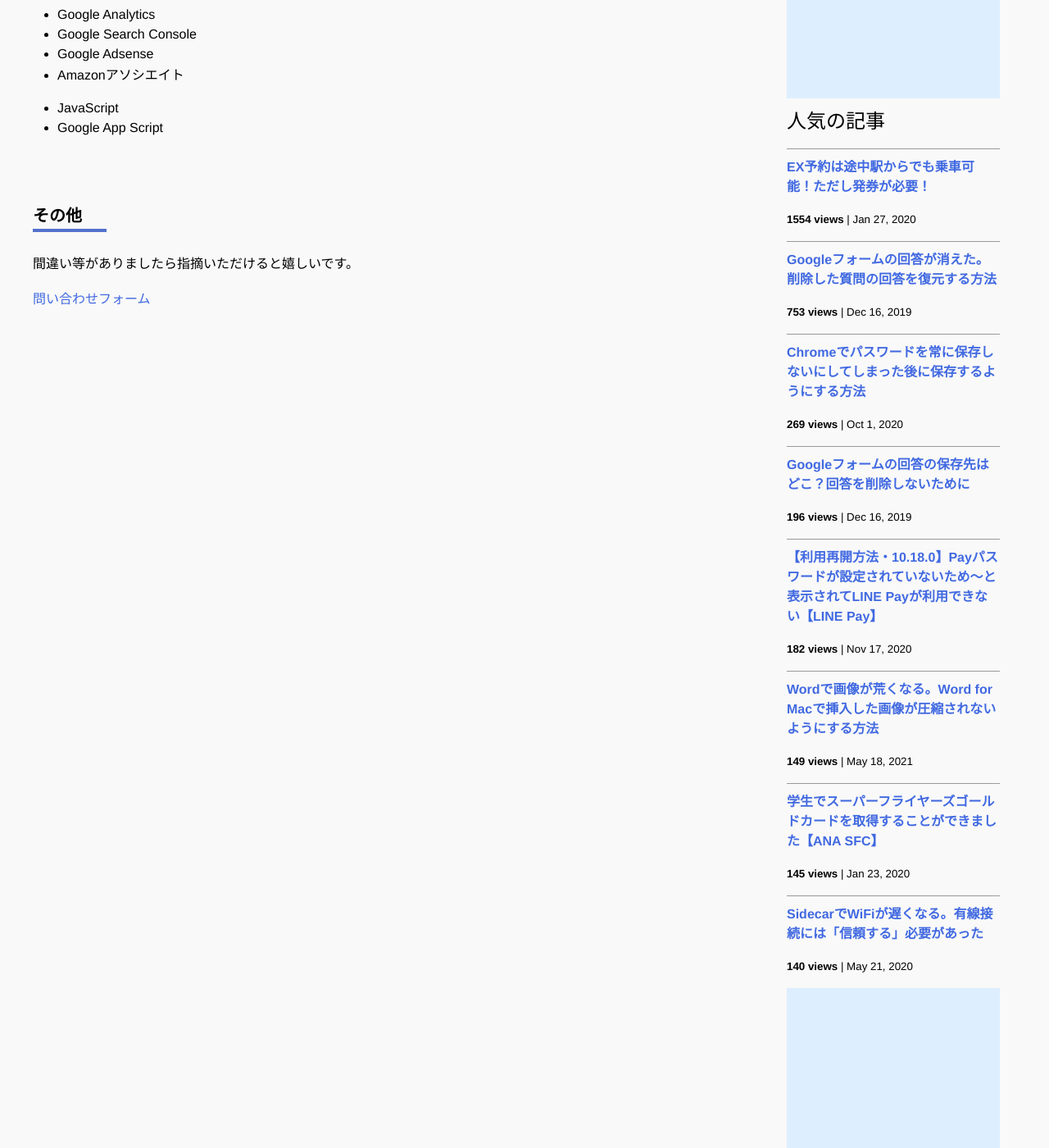
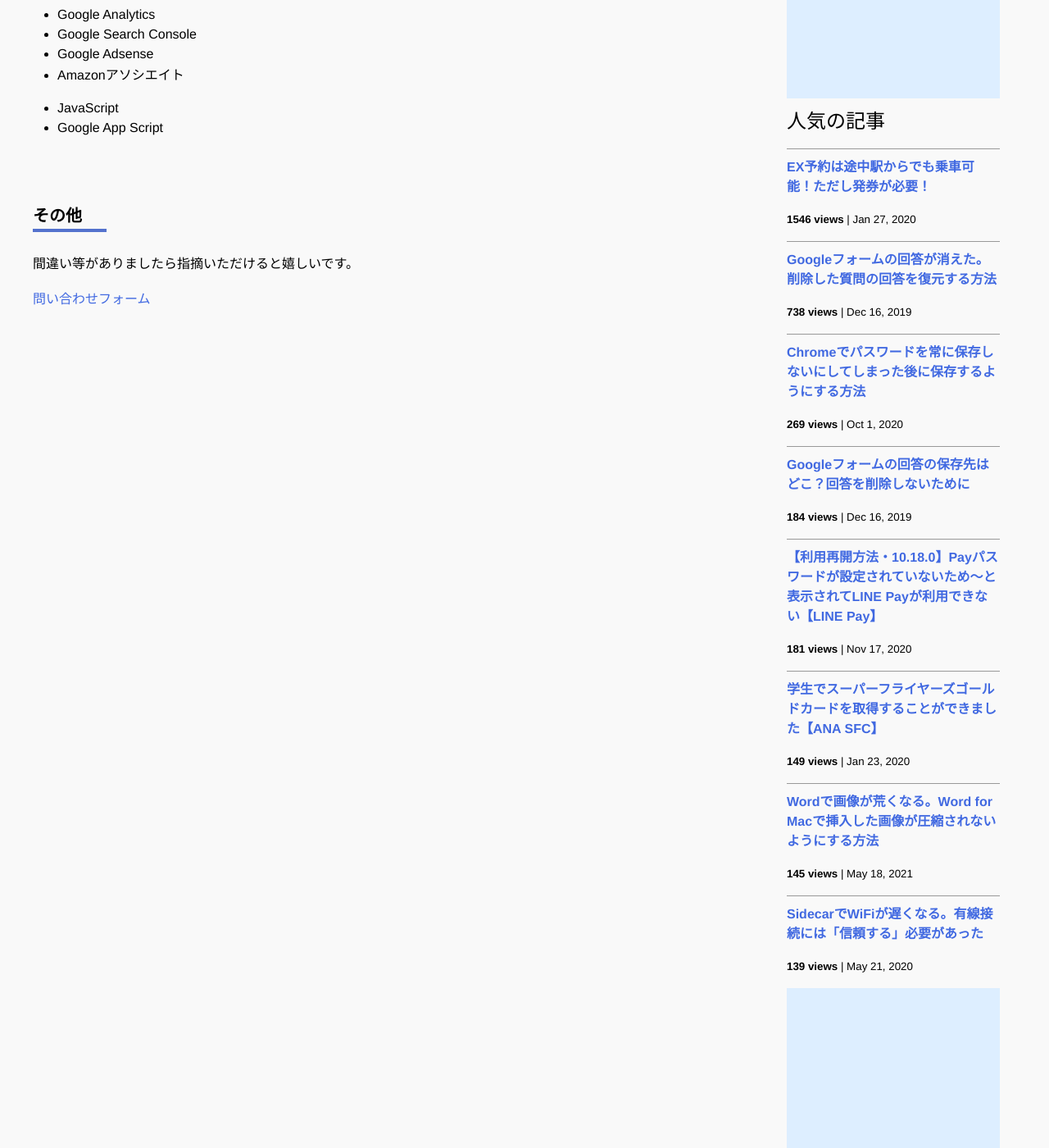
Before and after one commit to iwanaminami/shoyaiwaname, a Jekyll site: the page built from about.markdown, in a window 1280 px wide and 1400 px high, scrolled down 693 px. Shown: the whole window at 82% size. Built offline with Jekyll 4.4.1, drawn with Linux system fonts in a browser that asks for light colours; nearby versions of some CDN libraries; comment, search, counter and statistics services are not loaded.

Commit message:
a new commit message

```diff
--- a/_data/popularposts.yml
+++ b/_data/popularposts.yml
@@ -1,17 +1,17 @@
 side:
-  - view: 1554
+  - view: 1546
     url: /2020/01/27/ex-rideontheway.html
-  - view: 753
+  - view: 738
     url: /2019/12/16/restore-googleform.html
   - view: 269
     url: /2020/10/01/googlepassword.html
-  - view: 196
+  - view: 184
     url: /2019/12/16/googleform-answers.html
-  - view: 182
+  - view: 181
     url: /2020/11/17/linepay.html
   - view: 149
+    url: /2020/01/23/sfcgold.html
+  - view: 145
     url: /2021/05/18/image-compression-word.html
-  - view: 145
-    url: /2020/01/23/sfcgold.html
-  - view: 140
+  - view: 139
     url: /2020/05/21/sidecar-via-cable.html
```
